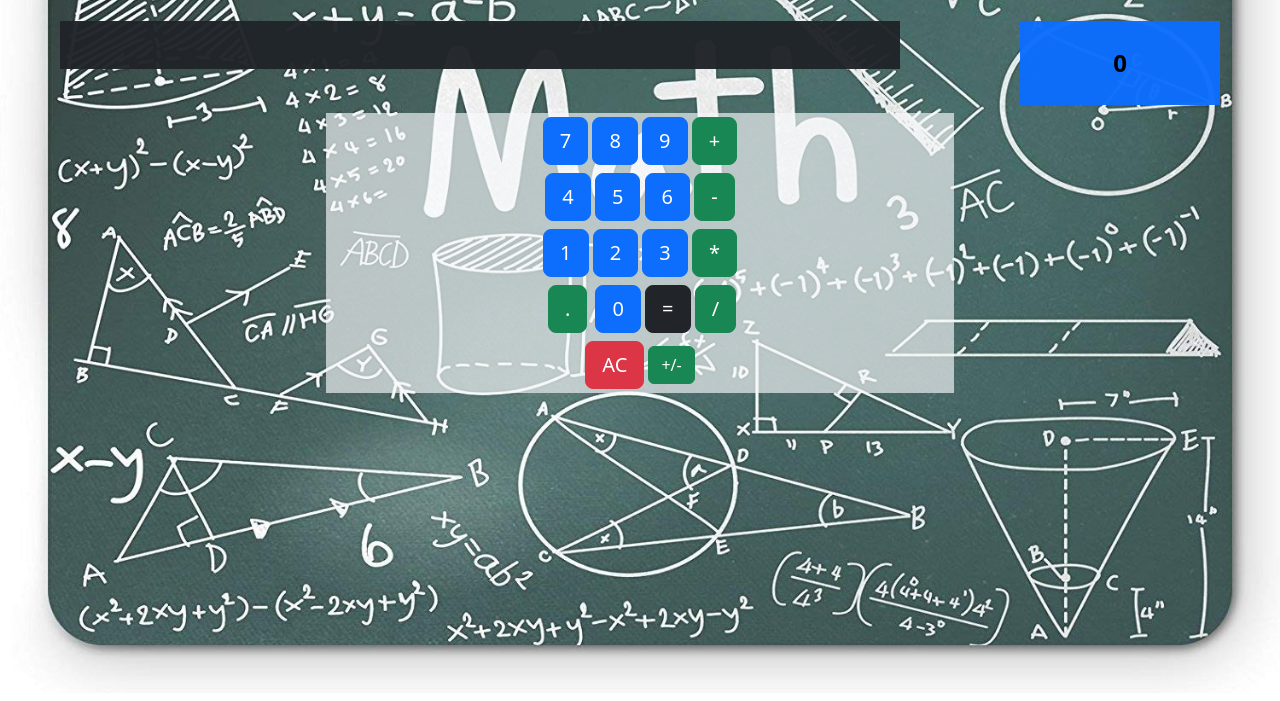
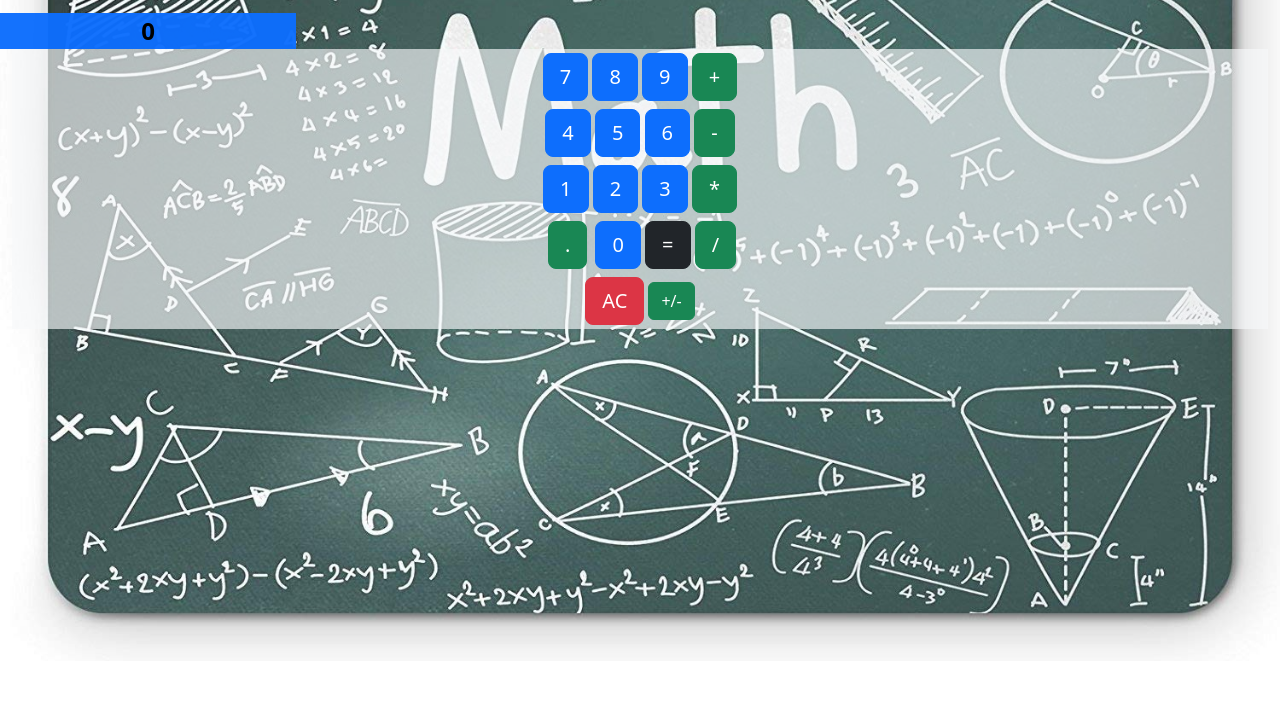
Before and after one commit to P3P3-49/fcc-jsCalculator, a plain HTML site: page index.html in a window 1280 px wide. Shown: the part 99-800 px from the top of the page. Drawn offline with nearby package versions, Linux system fonts and the light colour scheme.

Commit message:
New push attempt with all changes done to display and positioning

```diff
--- a/index.html
+++ b/index.html
@@ -126,25 +126,24 @@
                 jsCalculator by <a href="www.github.com/P3P3-49" class="text-black">@P3P3_49</a>
                 </h1>
                 <div class="row text-center">
-                    <div class="col-9">
-                        <div
-                        id="display"
-                        class="bg-dark text-center text-white fw-bold py-4 my-2 mx-5 fs-4"
-                        style="--bs-bg-opacity: .97;">
-
-                        </div>
-                    </div>
-                    <div class="col-3">
+                    <div class="col-3 row">
                         <div
                         id="secondaryDisplay"
-                        class="bg-primary text-black fw-bold py-4 my-2 mx-5 fs-4"
+                        class="bg-primary text-black fw-bold  fs-4"
                         style="--bs-bg-opacity: .97;">
                         0
                         </div>
                     </div>
+                    <div class="col-9 row-2">
+                        <div
+                        id="display"
+                        class="bg-dark text-center text-white fw-bold fs-4"
+                        style="--bs-bg-opacity: .97;">
+                        </div>
+                    </div>
                 </div>
                 <div
-                class="calculator bg-light col-6 mx-auto py-auto px-auto my-auto"
+                class="calculator bg-light mx-auto py-auto px-auto my-auto"
                 style="--bs-bg-opacity: .65;">
                     <div class="col text-center py-1">
                         <a id="seven"
```
